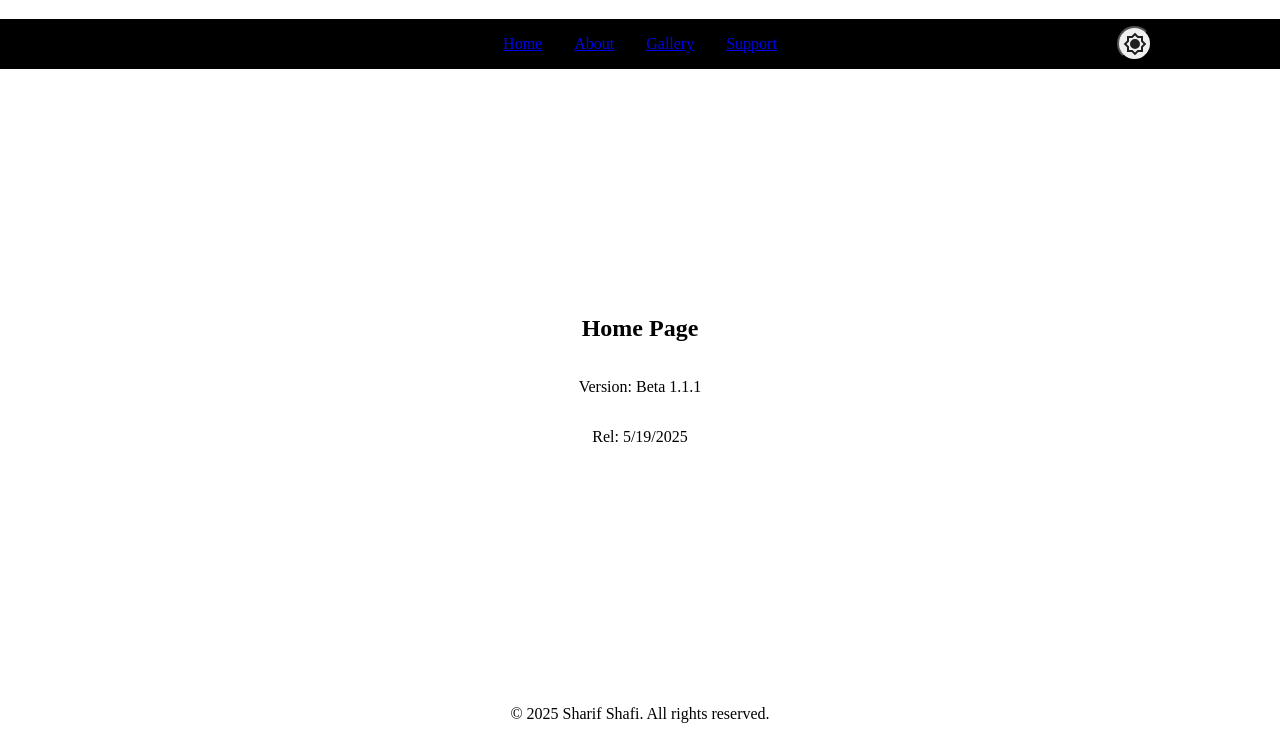
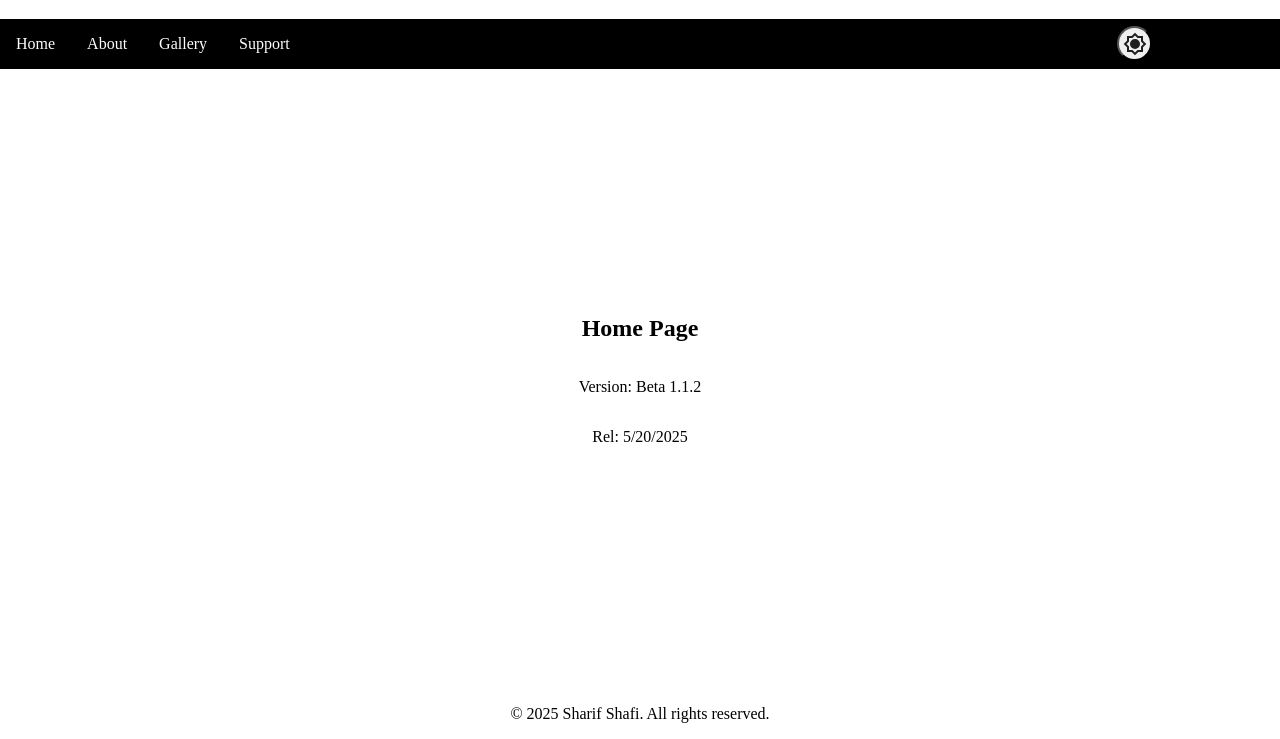
Before and after one commit to Dylbeaner/SharifShafi, a plain HTML site: page index.html in a window 1280 px wide. Shown: the part 61-800 px from the top of the page. Drawn offline with Linux system fonts and the light colour scheme.

Commit message:
Better buttons.

```diff
--- a/css/styles.css
+++ b/css/styles.css
@@ -86,9 +86,21 @@ nav {
     display: flex;
     gap: 2rem;
     /*Find a way to not need this*/
-    justify-content: center;
+    /*justify-content: center;*/
     padding: 1rem;
+    justify-content: left;
+    /*TODO ADD MORE HERE*/
     /*Temp*/
     background-color: var(--text-color);
     position: relative;
 }
+
+nav a {
+    text-decoration: none;
+    color: var(--base-color);
+
+}
+
+nav a:hover {
+    color:silver;
+}
--- a/index.html
+++ b/index.html
@@ -23,6 +23,7 @@
             z-index: 10;
             transition: opacity 2.0s ease;
         }
+        /*This warning is wrong. Comment out code to prove it...*/
         #loading.loaded {
             opacity: 0;
             pointer-events: none;
@@ -41,6 +42,7 @@
 
     </div>
 
+    <!--TODO Do something about redundant headers-->
     <header>
         <h1>Freedom Fighters of the DMV</h1>
         <div id="navbar-container"></div>
@@ -52,8 +54,8 @@
 
 
 
-        <p>Version: Beta 1.1.1</p>
-        <p>Rel: 5/19/2025</p>
+        <p>Version: Beta 1.1.2</p>
+        <p>Rel: 5/20/2025</p>
     </main>
 
     <footer>
```
